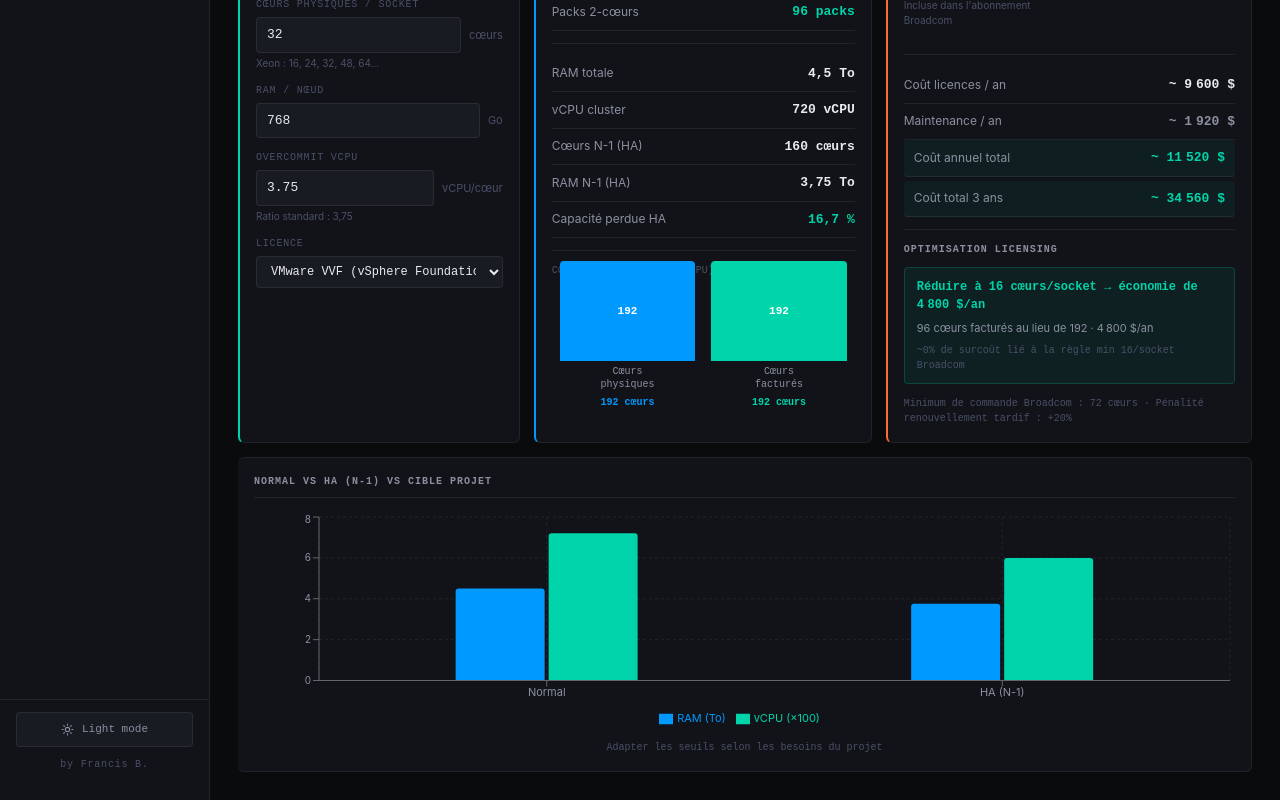
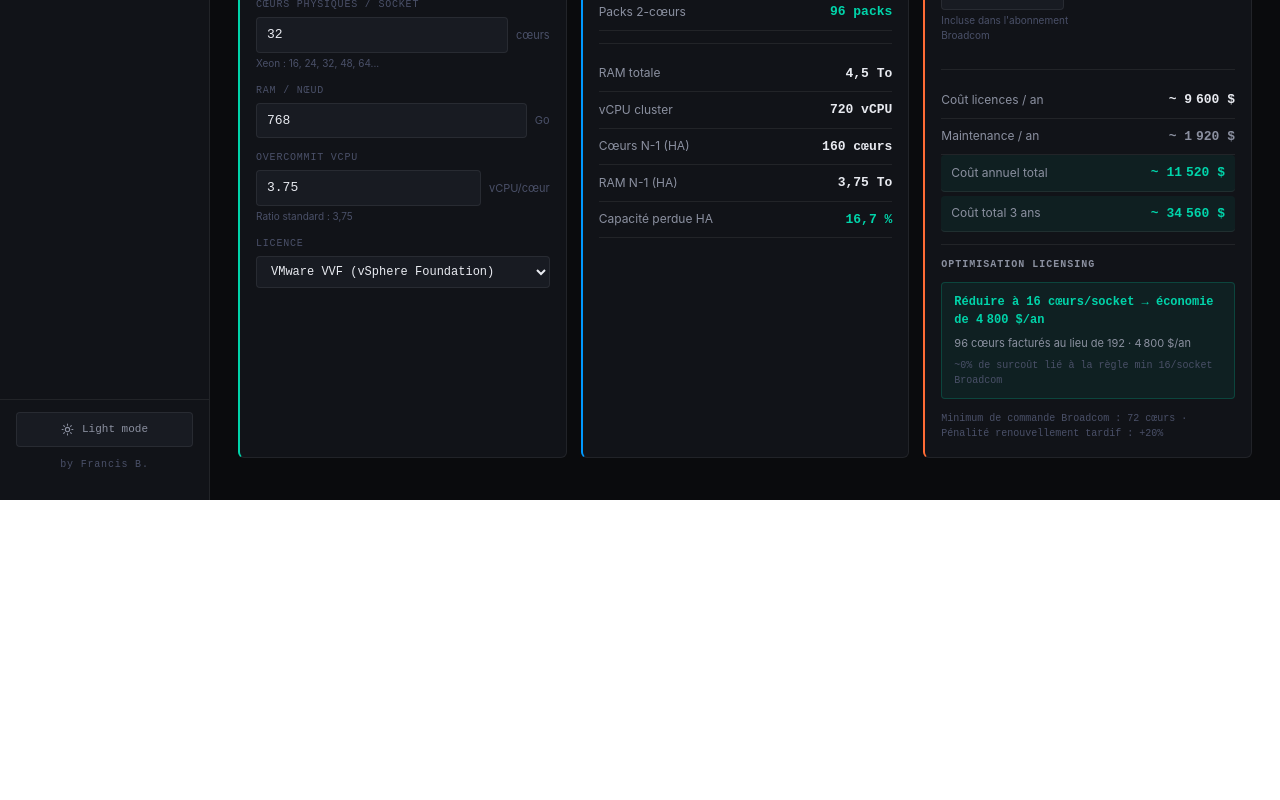
Before and after one commit to darknrall89/SizingHUB, a React (Vite) app: page / in a window 1280 px wide. Shown: the part 431-1231 px from the top of the page. After the commit the page ends 931 px from the top, so only its background shows below. Built offline with nearby package versions, Linux system fonts and the light colour scheme.

Commit message:
fix: remove licensing comparison chart

```diff
--- a/src/SizingHub.jsx
+++ b/src/SizingHub.jsx
@@ -246,7 +246,7 @@ function VMwareCalc({th}) {
       </div>
 
       {/* Ligne principale : params + licensing + impact financier */}
-      <div style={{display:"grid",gridTemplateColumns:"1fr 1.2fr 1.3fr",gap:14,marginBottom:14}}>
+      <div style={{display:"grid",gridTemplateColumns:"1fr 1fr 1fr",gap:14,marginBottom:14}}>
 
         {/* Paramètres cluster */}
         <div style={s.card(th.accent)}>
@@ -284,29 +284,6 @@ function VMwareCalc({th}) {
           <RR label="Cœurs N-1 (HA)"     value={fmt(r.haCores)+" cœurs"}/>
           <RR label="RAM N-1 (HA)"        value={fmt(r.haRam,2)+" To"}/>
           <RR label="Capacité perdue HA"  value={fmt(r.haPct,1)+" %"} color={r.haPct>20?"#ffb347":th.accent}/>
-
-          {/* Graphe Physique vs Facturé */}
-          <hr style={s.divider}/>
-          <div style={{fontSize:10,color:th.t3,fontFamily:"monospace",textTransform:"uppercase",marginBottom:12}}>Comparaison licensing (CPU)</div>
-          <div style={{display:"flex",alignItems:"flex-end",gap:16,height:120,padding:"0 8px"}}>
-            {chartData.map((b,i)=>{
-              const h = Math.max(8, Math.round((b.val/maxVal)*100));
-              return (
-                <div key={i} style={{flex:1,display:"flex",flexDirection:"column",alignItems:"center",gap:4}}>
-                  <div style={{width:"100%",height:h,background:b.color,borderRadius:"4px 4px 0 0",display:"flex",alignItems:"center",justifyContent:"center"}}>
-                    {h>24&&<span style={{fontSize:11,color:"#fff",fontFamily:"monospace",fontWeight:700}}>{fmt(b.val)}</span>}
-                  </div>
-                  <span style={{fontSize:10,color:th.t2,fontFamily:"monospace",textAlign:"center",lineHeight:1.3,whiteSpace:"pre-line"}}>{b.name}</span>
-                  <span style={{fontSize:10,color:b.color,fontFamily:"monospace",fontWeight:600}}>{fmt(b.val)} cœurs</span>
-                </div>
-              );
-            })}
-            {r.surcharge && (
-              <div style={{position:"absolute",fontSize:11,fontWeight:700,color:"#ffb347",fontFamily:"monospace"}}>
-                +{r.surPct}%
-              </div>
-            )}
-          </div>
           {r.surPct>0&&<div style={{fontSize:10,color:"#ffb347",fontFamily:"monospace",textAlign:"center",marginTop:4}}>+{r.surPct}% de surcoût lié à la règle min 16/socket</div>}
         </div>
 
@@ -349,27 +326,7 @@ function VMwareCalc({th}) {
         </div>
       </div>
 
-      {/* Graphe comparaison Normal vs HA */}
-      <div style={s.card()}>
-        <div style={s.secTitle}>Normal vs HA (N-1) vs Cible projet</div>
-        <ResponsiveContainer width="100%" height={220}>
-          <BarChart data={[
-            {name:"Normal",   RAM:+r.totalRamTo.toFixed(2),   vCPU:+(r.vcpuTotal/100).toFixed(1)},
-            {name:"HA (N-1)", RAM:+r.haRam.toFixed(2),        vCPU:+(r.haVcpu/100).toFixed(1)},
-          ]} barCategoryGap="30%">
-            <CartesianGrid strokeDasharray="3 3" stroke={th.border}/>
-            <XAxis dataKey="name" tick={{fontSize:11,fill:th.t2}}/>
-            <YAxis tick={{fontSize:10,fill:th.t2}}/>
-            <Tooltip contentStyle={tt}/>
-            <Legend wrapperStyle={{fontSize:11,color:th.t2}}/>
-            <Bar dataKey="RAM"  name="RAM (To)"    fill={th.accent2} radius={[3,3,0,0]}/>
-            <Bar dataKey="vCPU" name="vCPU (×100)" fill={th.accent}  radius={[3,3,0,0]}/>
-          </BarChart>
-        </ResponsiveContainer>
-        <div style={{fontSize:10,color:th.t3,marginTop:8,fontFamily:"monospace",textAlign:"center"}}>
-          Adapter les seuils selon les besoins du projet
-        </div>
-      </div>
+
     </div>
   );
 }
```
